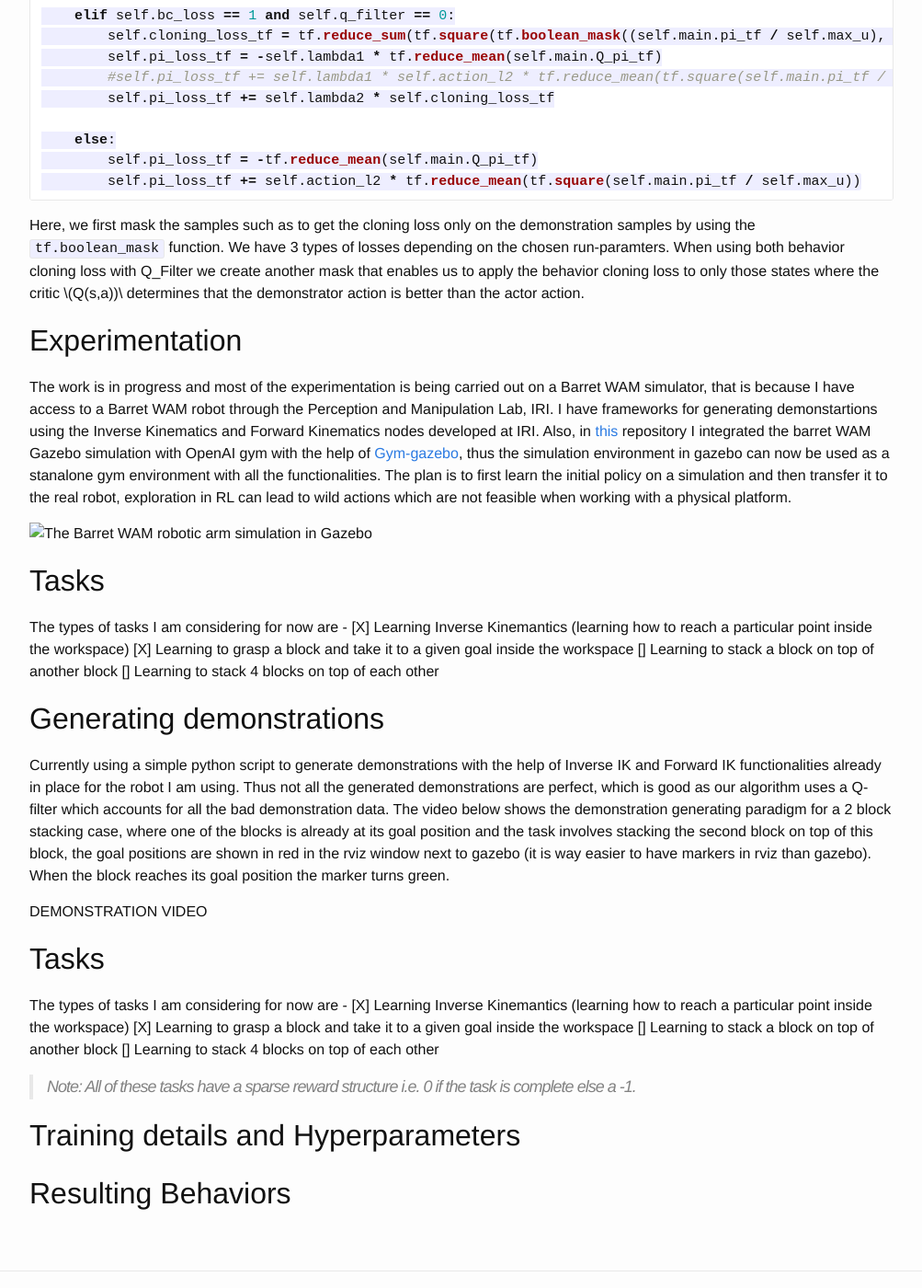
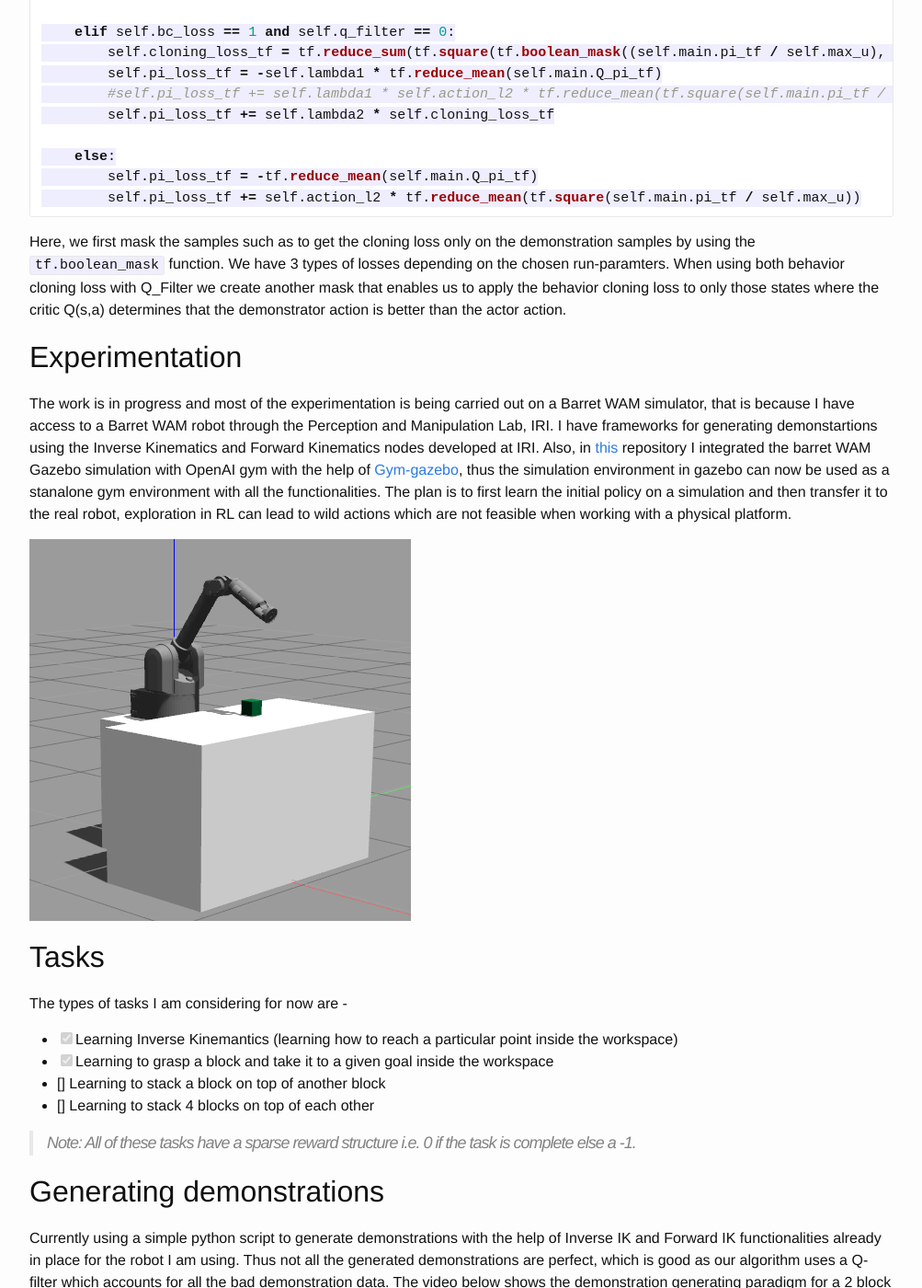
Before and after one commit to jangirrishabh/jangirrishabh.github.io, a Jekyll site: the page built from _posts/2018-03-25-Overcoming-exploration-demos.md, in a window 1280 px wide and 1400 px high, scrolled down 2801 px. Shown: the whole window at 92% size, without its empty margins (138-1141 px from the left). Built offline with Jekyll 4.4.1, drawn with Linux system fonts in a browser that asks for light colours; formulas are drawn with MathJax 3; comment, search, counter and statistics services are not loaded; some of the changed text lies outside the part shown.

Commit message:
updating the latest blog

````diff
--- a/_posts/2018-03-25-Overcoming-exploration-demos.md
+++ b/_posts/2018-03-25-Overcoming-exploration-demos.md
@@ -21,7 +21,7 @@
 ## Hindsight Experience Replay
 In the case of a sparse reward setting, which is usally easier to use when explaining a complex robotics task, there are not many rollouts with positive rewards. Now even in these failed rollouts where no reward was obtained, the agent can transform them into successful ones by assuming that a state it saw in the rollout was the actual goal. Usually HER is used with any off-policy RL algorithm assuming that for every state we can find a goal corresponding to this state. Think of trying to shoot a football into a goal, in the unsuccessful tries you hit the ball left to the pole and it does not get inside the goal. But now assume that the goal was originally a little left to where it now is, such that this trial would have been successful in that imaginary case! Now this imaginary case does not help you to learn how to hit the ball exactly in the goal, but you do learn how to hit the ball in a case where the goal was a little to the left, all this was possible because we shifted the goal (to an observed state in the rollout) and gave a reward for it.
 
-HER is a good technique that helps the agent to learn from sparse rewards, but trying to solve robotics tasks with such sparse rewards can be very slow and the agent might not ever reach to some states that are important because of the exploration problem. Think of the case of grasping a block with a robotic arm, the probability of taking the grasp action exactly when the arm position is perfectly above the block in a particular orientation is very low. Thus an improvement to HER would be if we could use expert demonstrations provided to the agent in a way to overcome the exploration problem.
+> HER is a good technique that helps the agent to learn from sparse rewards, but trying to solve robotics tasks with such sparse rewards can be very slow and the agent might not ever reach to some states that are important because of the exploration problem. Think of the case of grasping a block with a robotic arm, the probability of taking the grasp action exactly when the arm position is perfectly above the block in a particular orientation is very low. Thus an improvement to HER would be if we could use expert demonstrations provided to the agent in a way to overcome the exploration problem.
 
 Further in this blog you will read about my implementation of the paper "Overcoming Exploration in Reinforcement Learning with Demonstrations" Nair et al. which introduces ways to use demonstartions along with HER in a sparse reward case to overcome the exploration problems and solve some complex robotics tasks!
 
@@ -73,10 +73,10 @@
 \end{align}
 $$
 
-(Note  that  we  maximize J and  minimize \\(L_{BC})\\ .) Using this loss directly prevents the learned policy from improving significantly beyond the demonstration policy, as the actor is always tied back to the demonstrations.
+(Note  that  we  maximize J and  minimize L<sub>BC</sub> .) Using this loss directly prevents the learned policy from improving significantly beyond the demonstration policy, as the actor is always tied back to the demonstrations.
 
 ## Q-Filter
-We account for the possibility that demonstrations can be suboptimal by applying the behavior cloning loss only to states  where  the  critic \\(Q(s,a))\\  determines  that  the  demonstrator action is better than the actor action. In python this looks like:
+We account for the possibility that demonstrations can be suboptimal by applying the behavior cloning loss only to states  where  the  critic Q(s,a)  determines  that  the  demonstrator action is better than the actor action. In python this looks like:
 
 ```python
 self.lambda1 = 0.004
@@ -108,33 +108,34 @@
         self.pi_loss_tf = -tf.reduce_mean(self.main.Q_pi_tf)
         self.pi_loss_tf += self.action_l2 * tf.reduce_mean(tf.square(self.main.pi_tf / self.max_u))
 ```
-Here, we first mask the samples such as to get the cloning loss only on the demonstration samples by using the `tf.boolean_mask` function. We have 3 types of losses depending on the chosen run-paramters. When using both behavior cloning loss with Q_Filter we create another mask that enables us to apply the behavior cloning loss to only those states where the critic \\(Q(s,a))\\ determines that the demonstrator action is better than the actor action.
+Here, we first mask the samples such as to get the cloning loss only on the demonstration samples by using the `tf.boolean_mask` function. We have 3 types of losses depending on the chosen run-paramters. When using both behavior cloning loss with Q_Filter we create another mask that enables us to apply the behavior cloning loss to only those states where the critic Q(s,a) determines that the demonstrator action is better than the actor action.
 
 ## Experimentation
 The work is in progress and most of the experimentation is being carried out on a Barret WAM simulator, that is because I have access to a Barret WAM robot through the Perception and Manipulation Lab, IRI. I have frameworks for generating demonstartions using the Inverse Kinematics and Forward Kinematics nodes developed at IRI. Also, in [this](https://github.com/jangirrishabh/HER-learn-InverseKinematics) repository I integrated the barret WAM Gazebo simulation with OpenAI gym with the help of [Gym-gazebo](https://github.com/erlerobot/gym-gazebo), thus the simulation environment in gazebo can now be used as a stanalone gym environment with all the functionalities. The plan is to first learn the initial policy on a simulation and then transfer it to the real robot, exploration in RL can lead to wild actions which are not feasible when working with a physical  platform.
 
-![The Barret WAM robotic arm simulation in Gazebo](research/wam_single_block_reach.png)
+![The Barret WAM robotic arm simulation in Gazebo](/assets/research/wam_single_block_reach.png)
 
 ## Tasks
 The types of tasks I am considering for now are -
-[X] Learning Inverse Kinemantics (learning how to reach a particular point inside the workspace)
-[X] Learning to grasp a block and take it to a given goal inside the workspace
-[] Learning to stack a block on top of another block
-[] Learning to stack 4 blocks on top of each other
+- [x] Learning Inverse Kinemantics (learning how to reach a particular point inside the workspace)
+- [x] Learning to grasp a block and take it to a given goal inside the workspace
+- [] Learning to stack a block on top of another block
+- [] Learning to stack 4 blocks on top of each other
+
+> Note: All of these tasks have a sparse reward structure i.e. 0 if the task is complete else a -1.
 
 ## Generating demonstrations
 Currently using a simple python script to generate demonstrations with the help of Inverse IK and Forward IK functionalities already in place for the robot I am using. Thus not all the generated demonstrations are perfect, which is good as our algorithm uses a Q-filter which accounts for all the bad demonstration data. The video below shows the demonstration generating paradigm for a 2 block stacking case, where one of the blocks is already at its goal position and the task involves stacking the second block on top of this block, the goal positions are shown in red in the rviz window next to gazebo (it is way easier to have markers in rviz than gazebo). When the block reaches its goal position the marker turns green.
 
-DEMONSTRATION VIDEO
 
-## Tasks
-The types of tasks I am considering for now are -
-[X] Learning Inverse Kinemantics (learning how to reach a particular point inside the workspace)
-[X] Learning to grasp a block and take it to a given goal inside the workspace
-[] Learning to stack a block on top of another block
-[] Learning to stack 4 blocks on top of each other
+<div class="imgcap">
+<div align="middle">
+<iframe width="560" height="315" src="https://www.youtube.com/embed/XHtDISfgXoY? rel=0&amp;controls=1&amp;autoplay=0&amp;loop=1&amp;rel=0&amp;showinfo=0" frameborder="0" allowfullscreen></iframe>
+</div>
+<div class="thecap" align="middle"><b>Generating demonstartions for a two block stacking task, note that the demonstrations are not perfect.</b> </div>
+</div>
 
-> Note: All of these tasks have a sparse reward structure i.e. 0 if the task is complete else a -1.
+
 
 
 ## Training details and Hyperparameters
````
Also changed, not shown: _posts/2015-05-22-monocular-slam-segregation.md (+1 -1 lines).
